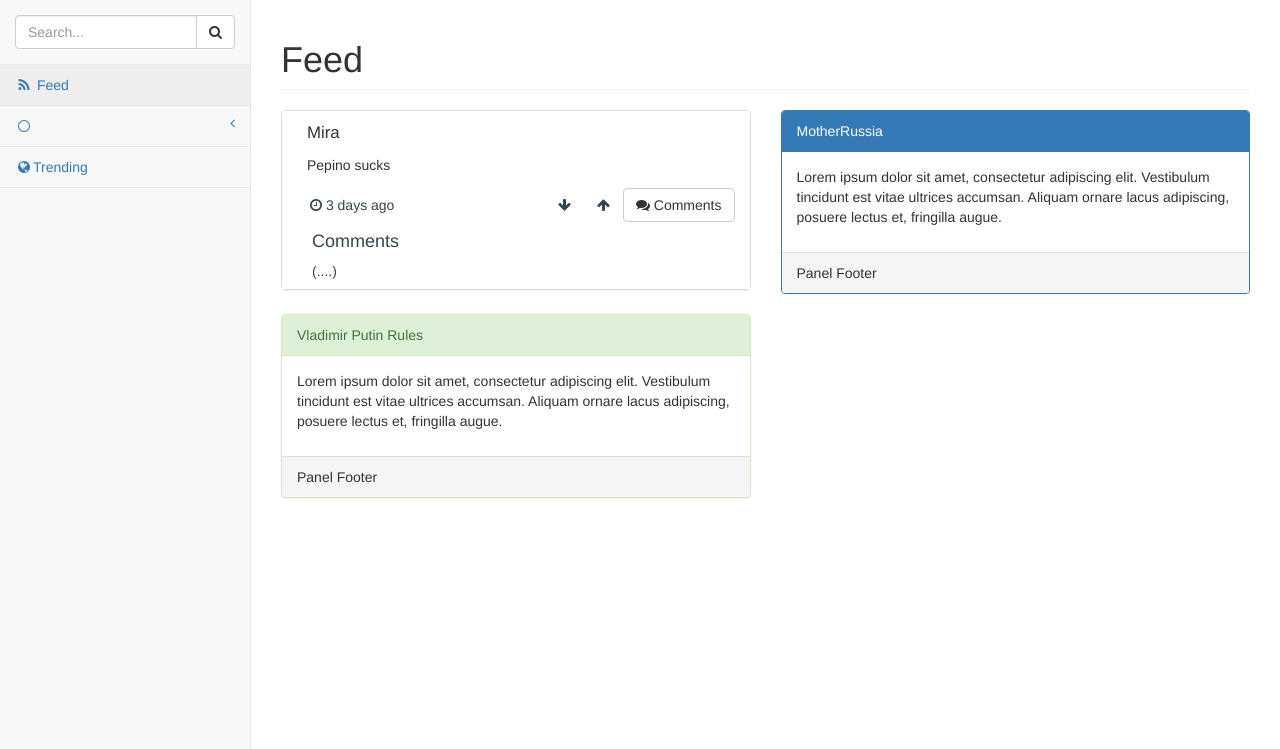
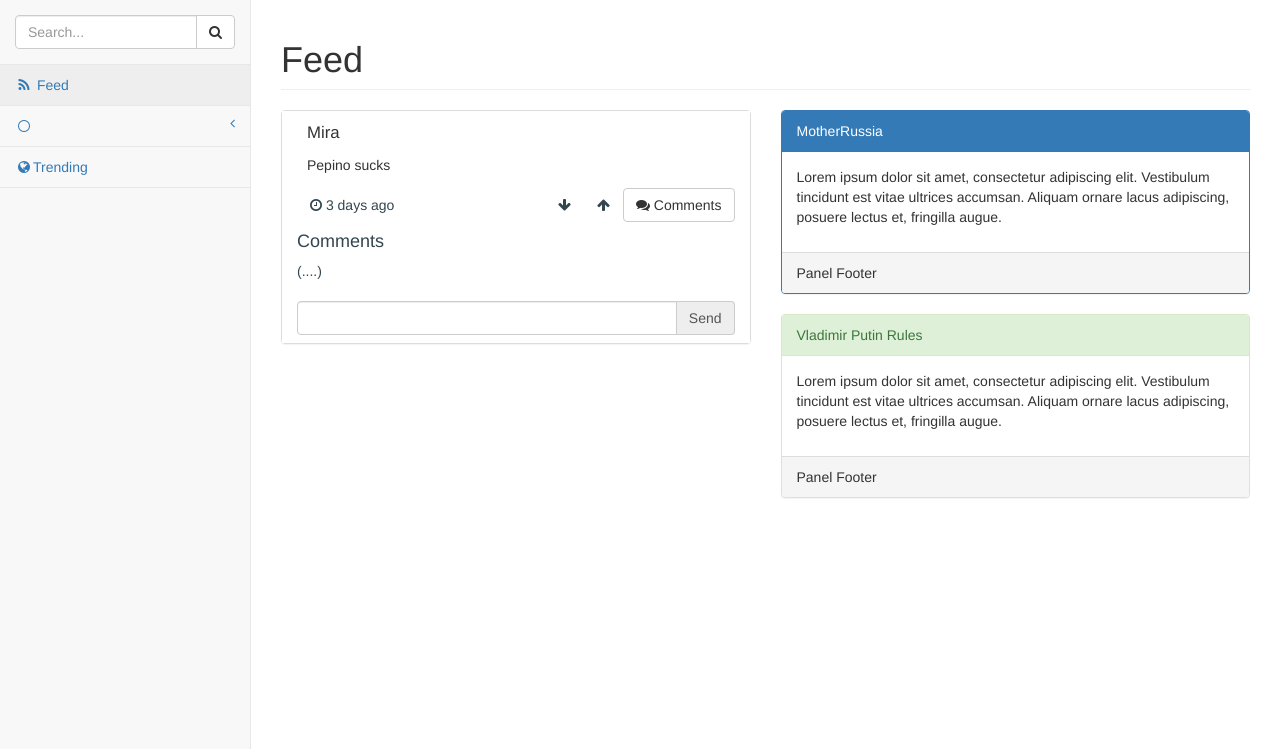
Before and after one commit to norim13/venn, a PHP site: page /pages/index.php in a window 1280 px wide, after a click on "Comments". Shown: the part 51-800 px from the top of the page. Run offline with PHP 8.4, Linux system fonts and the light colour scheme.

Commit message:
text input para comment

```diff
--- a/proj/pages/body.php
+++ b/proj/pages/body.php
@@ -36,9 +36,15 @@
 							</div>
 
 							<div class="collapse" id="comments">
-							  <div class="col-lg-7" >
+							  <div class="col-lg-20" >
 								<h4>Comments</h4>
 								(....)
+								<br>
+								<br>
+								<div class="input-group">
+									<textarea class="form-control" rows="1" style="resize:none"></textarea>
+									<span class="input-group-addon btn btn-primary">Send</span>
+								</div>
 							  </div>
 							</div>
 
```
Also changed, not shown: proj/assets/css/pannels.css (line endings or trailing spaces).
